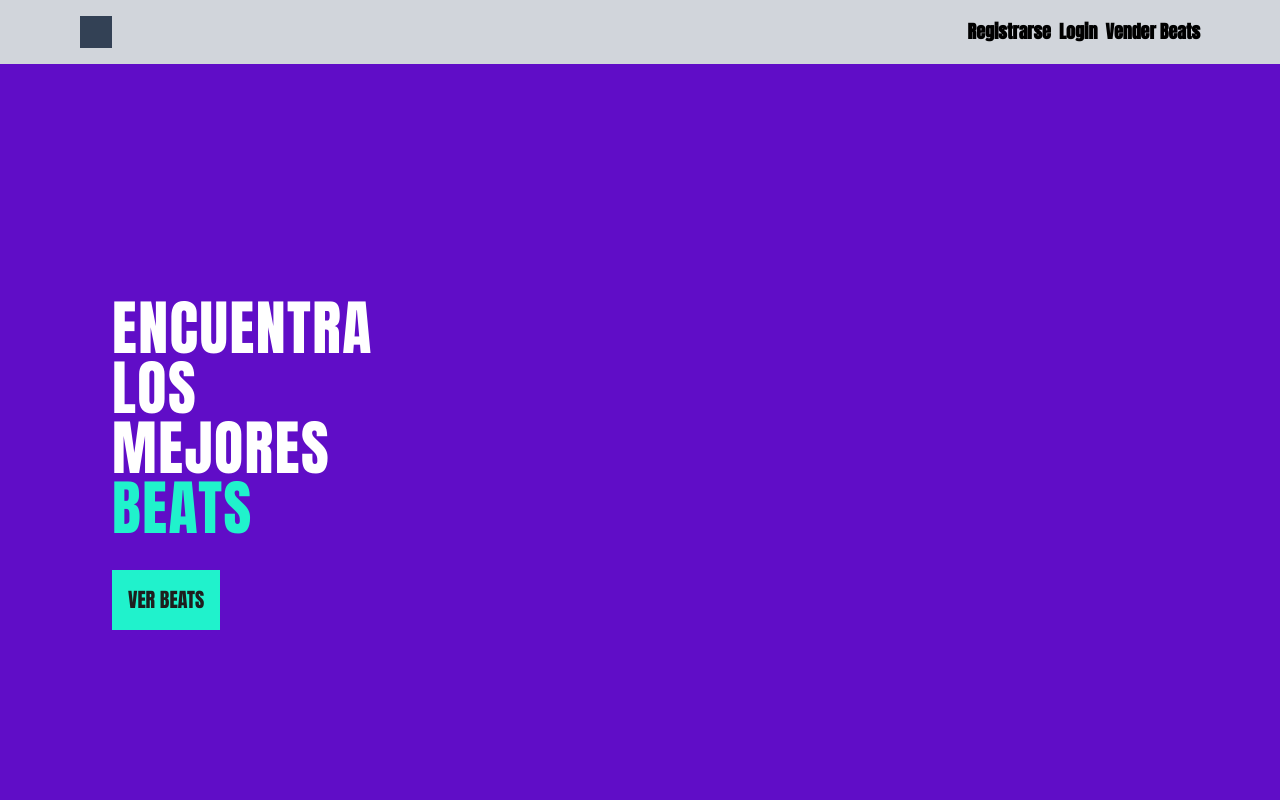
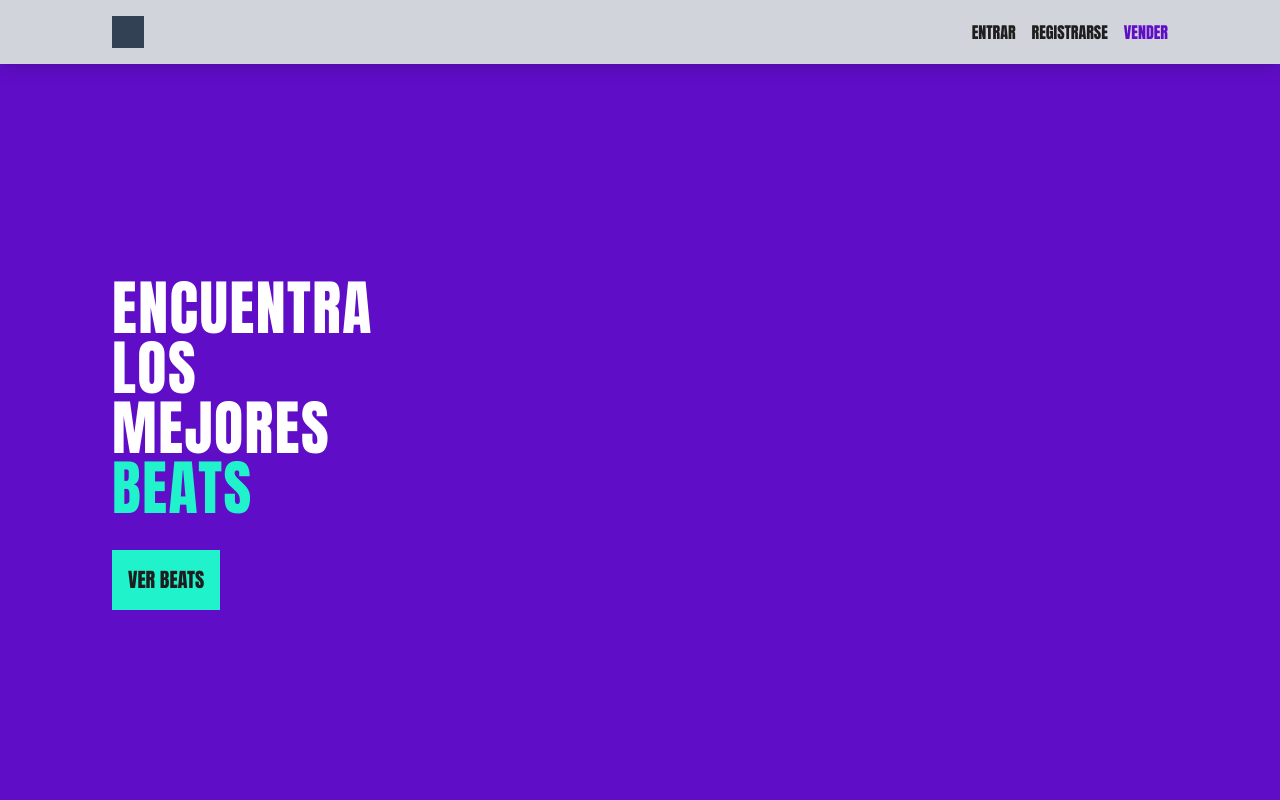
Before and after one commit to NicolasGarcesAbarca/bito-market, a React (Vite) app: page / in a window 1280 px wide. Shown: the top 800 px of the page. Built offline with nearby package versions, Linux system fonts and the light colour scheme.

Commit message:
link to navbar

```diff
--- a/src/App.tsx
+++ b/src/App.tsx
@@ -7,7 +7,7 @@ function App() {
     <main>
       <NavBar />
       <section className='bg-purple-primary min-h-screen px-28 grid grid-cols-2'>
-        <div className="flex flex-col justify-center">
+        <div className="flex flex-col justify-center pb-10">
           <div className='text-6xl text-white tracking-wide'>
             <h1 >ENCUENTRA</h1>
             <h1 >LOS</h1>
--- a/src/components/navbar.tsx
+++ b/src/components/navbar.tsx
@@ -1,13 +1,13 @@
+import { Link } from "react-router-dom"
 function NavBar() {
-
     return (
-        <nav className="sticky top-0 left-0 z-50 h-16 w-full bg-gray-300 px-20 flex items-center justify-between">
+        <nav className="sticky top-0 left-0 z-50 h-16 w-full bg-gray-300 px-28 flex items-center justify-between shadow-lg">
             <div className="h-8 w-8 bg-slate-700">
             </div>
-            <ul className='flex gap-2 text-lg font-bold'>
-                <li>Registrarse</li>
-                <li>Login</li>
-                <li>Vender Beats</li>
+            <ul className='flex gap-4 text-base text-black-text'>
+                <li><Link to={'/login'}>ENTRAR</Link></li>
+                <li><Link to={'/'}>REGISTRARSE</Link></li>
+                <li className="text-purple-primary"><Link to={'/'}>VENDER</Link></li>
             </ul>
         </nav>
     )
```
